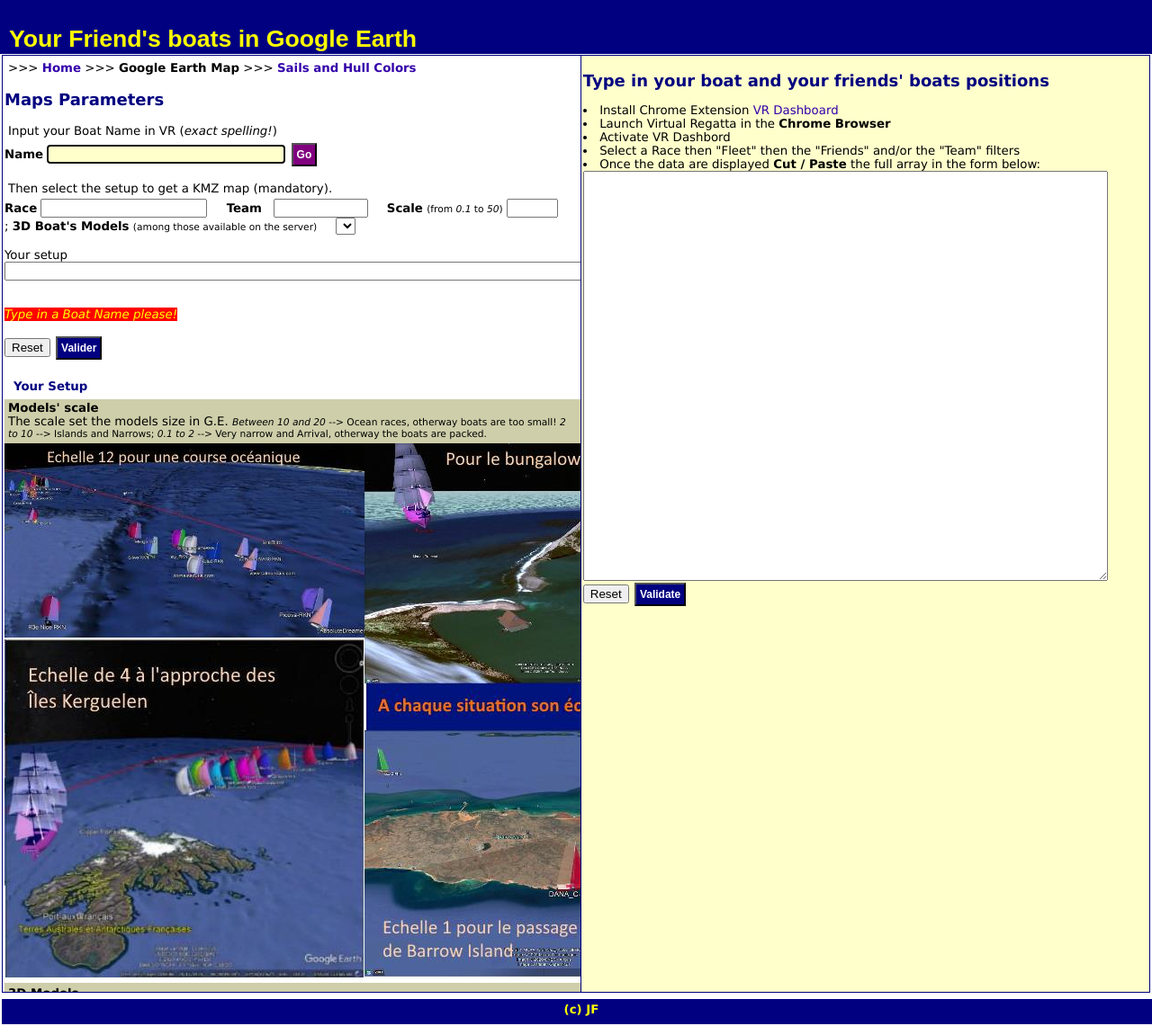
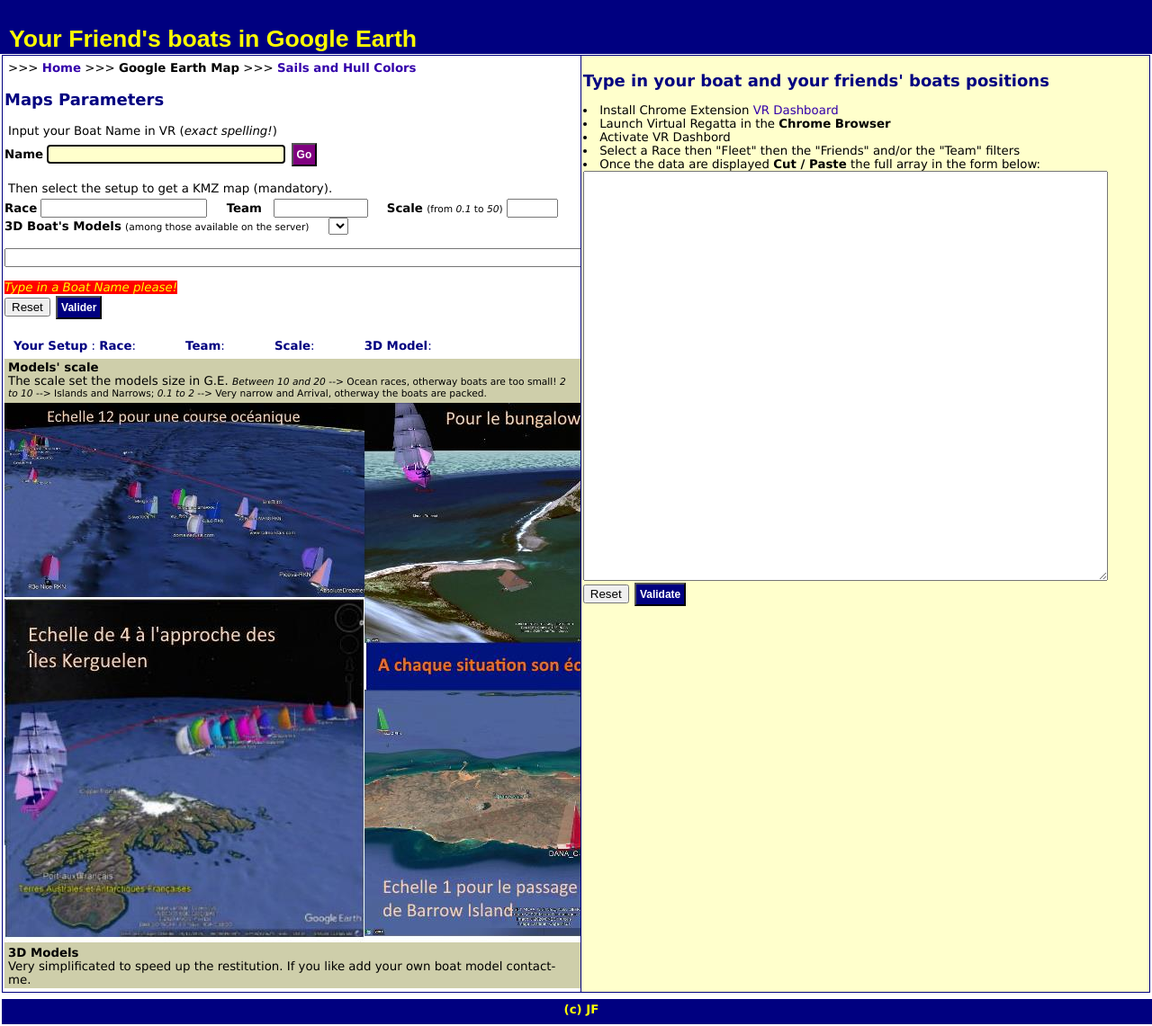
Before and after one commit to jf44/cartesrkn, a PHP site: page /voilevirtuelle/cartes_rkn_en.html in a window 1280 px wide. Shown: the whole page at 90% size. Run offline with PHP 8.4, Linux system fonts and the light colour scheme; lists and menus that the app fills with data are empty.

Commit message:
Signed-off-by: JF44 <jean.fruitet@gmail.com>

```diff
--- a/cartes_rkn_en.html
+++ b/cartes_rkn_en.html
@@ -37,27 +37,26 @@
 &nbsp; &nbsp;
 <label for="cScale"><b>Scale</b></label> <span class="small"> (from <i>0.1</i> to <i>50</i>)</span>
 <input type="text" name="cScale" id="cScale" size="4" maxsize="4" value="" onchange="placerUneValeur(2);"/>
-<br />;
+<br />
 <label for="cModele"><b>3D Boat's Models</b></label> <span class="small"> (among those available on the server)</span>
 &nbsp; &nbsp; <select name="cModele" id="cModele" onchange="placerUneValeur(3);">
 </select>
-<br /><br />
-<label for="params">Your setup</label>
+<br /><label for="params"></label>
 <br />
 <input type="text" name="params" id="params" size="80" maxsize="255" value="" />
 <br /><br />
-<br /><i><span class="error"><label id="imputvalue"></label></span></i>
-<br /><br />
+<i><span class="error"><label id="imputvalue"></label></span></i>
+<br />
 <input type="reset" >
 <input id="submitBtn1" type="submit" name="action" value="Valider" />
 </form>
 
 <div id="maPalette">
-<p align="center"><b>Your Setup</b>
-&nbsp; &nbsp; <label id="lCourse">&nbsp; &nbsp; &nbsp; &nbsp; &nbsp; &nbsp;</label>
-&nbsp; &nbsp; <label id="lTeam">&nbsp; &nbsp; &nbsp; &nbsp; &nbsp; &nbsp;</label>
-&nbsp; &nbsp; <label id="lScale">&nbsp; &nbsp; &nbsp; &nbsp; &nbsp; &nbsp;</label>
-&nbsp; &nbsp; <label id="lModele">&nbsp; &nbsp; &nbsp; &nbsp; &nbsp; &nbsp;</label>
+<p align="center"><b>Your Setup</b> :
+<b>Race</b>: <label id="lCourse">&nbsp; &nbsp; &nbsp; &nbsp; &nbsp; &nbsp;</label>
+<b>Team</b>: <label id="lTeam">&nbsp; &nbsp; &nbsp; &nbsp; &nbsp; &nbsp;</label>
+<b>Scale</b>: <label id="lScale">&nbsp; &nbsp; &nbsp; &nbsp; &nbsp; &nbsp;</label>
+<b>3D Model</b>: <label id="lModele">&nbsp; &nbsp; &nbsp; &nbsp; &nbsp; &nbsp;</label>
 </p></div>
 
 <div id="ajaxBox"></div>
--- a/js/cartes_ge.js
+++ b/js/cartes_ge.js
@@ -89,7 +89,7 @@
 		break;
   		case 2 :
 		var input = document.getElementById("cScale").value;
-        console.debug("Saisie "+input);
+        // console.debug("Saisie "+input);
         var valeur = parseFloat(input);
         if (isNaN(valeur) )
 		{
@@ -100,7 +100,7 @@
             document.getElementById("imputvalue").innerHTML = "Ce n'est pas un nombre !";
 			return false;
 		}
-        console.debug("Valeur "+valeur);
+        //console.debug("Valeur "+valeur);
 
 		tparam[2]= valeur;
 		scale = valeur;
@@ -130,7 +130,7 @@
             strparams+=tparam[i]+",";
 		}
         strparams+=tparam[3];
-        console.debug(strparams);
+        //console.debug(strparams);
         set_params();
 		document.steering.submitBtn1.focus() ;
 		message =  "Vous pouvez maintenant valider vos choix... / You can validate your choices...";
--- a/js/set_params.js
+++ b/js/set_params.js
@@ -203,13 +203,14 @@
 					{
  						if ((this.response!==undefined) && (this.response.length>0))
 						{
-                            console.debug("RESPONSE : "+this.responseText);
+                            //console.debug("RESPONSE : "+this.responseText);
 							var obj = JSON.parse(this.responseText);
   							// Accessing individual value from JS object
 							if (obj.modeles)
 							{
-								console.debug("MODELES  : "+obj.modeles);
+								//console.debug("MODELES  : "+obj.modeles);
 								tmodeles=obj.modeles.split(",");
+								modele=tmodeles[0];
                                 select_modele_3D();
 							}
                             else
--- a/select_param.css
+++ b/select_param.css
@@ -141,7 +141,7 @@
 div#maPalette {
 	clear : both;
  	position:relative;
-	width:480px;
+	width:900px;
 	height:20px;
     z-index: 1;
     background-color:white;
--- a/webservice/data/ge_params.csv
+++ b/webservice/data/ge_params.csv
@@ -1,2 +1,2 @@
-Iroizo C-RKN;VGv2020,C-RKN,7,IMOCA
+Iroizo C-RKN;vgv2020,C-RKN,6,IMOCA
 azert;VGv2020,C-RKN,4,IMOCA
--- a/webservice/trajectoires/VGv2020_DANA_C-RKN.json
+++ b/webservice/trajectoires/VGv2020_DANA_C-RKN.json
@@ -1 +1 @@
-{"trajectoire":"56.490930555556!-45.320844444444;70.151047222222!-49.347402777778;70.244475!-49.369552777778;70.608452777778!-49.092580555556;69.617441666667!-48.306538888889;71.854658333333!-45.676744444444;74.341680555556!-43.043033333333;77.550416666667!-37.761952777778;77.888777777778!-38.162038888889;83.089088888889!-37.854647222222;85.872386111111!-37.484733333333;88.071533333333!-37.174605555556;93.627172222222!-39.8379;96.326727777778!-39.158066666667;93.096980555556!-37.930986111111;95.275527777778!-37.262797222222;97.724441666667!-36.325586111111;101.79558611111!-34.590594444444;114.04926111111!-30.055002777778;113.74561944444!-28.423225;113.75837222222!-28.497736111111;114.06593888889!-27.906236111111;114.04821111111!-27.697541666667;113.81446388889!-27.035475;113.46995555556!-26.566827777778;112.68601944444!-25.958575;112.68755555556!-25.685186111111;112.32389722222!-24.600455555556;113.24446388889!-23.027419444444;113.65965277778!-22.315597222222;115.60011944444!-20.457391666667;115.50976944444!-20.361102777778;115.31710277778!-20.808155555556;116.05767777778!-20.425697222222;116.79878611111!-20.019522222222;116.95894444444!-19.467030555556;117.39693611111!-18.140263888889;117.73833611111!-15.883669444444;117.42411944444!-14.637280555556"}
+{"trajectoire":"56.490930555556!-45.320844444444;70.151047222222!-49.347402777778;70.244475!-49.369552777778;70.608452777778!-49.092580555556;69.617441666667!-48.306538888889;71.854658333333!-45.676744444444;74.341680555556!-43.043033333333;77.550416666667!-37.761952777778;77.888777777778!-38.162038888889;83.089088888889!-37.854647222222;85.872386111111!-37.484733333333;88.071533333333!-37.174605555556;93.627172222222!-39.8379;96.326727777778!-39.158066666667;93.096980555556!-37.930986111111;95.275527777778!-37.262797222222;97.724441666667!-36.325586111111;101.79558611111!-34.590594444444;114.04926111111!-30.055002777778;113.74561944444!-28.423225;113.75837222222!-28.497736111111;114.06593888889!-27.906236111111;114.04821111111!-27.697541666667;113.81446388889!-27.035475;113.46995555556!-26.566827777778;112.68601944444!-25.958575;112.68755555556!-25.685186111111;112.32389722222!-24.600455555556;113.24446388889!-23.027419444444;113.65965277778!-22.315597222222;115.60011944444!-20.457391666667;115.50976944444!-20.361102777778;115.31710277778!-20.808155555556;116.05767777778!-20.425697222222;116.79878611111!-20.019522222222;116.95894444444!-19.467030555556;117.39693611111!-18.140263888889;117.73833611111!-15.883669444444;117.42411944444!-14.637280555556;117.16200555556!-13.596561111111"}
--- a/webservice/trajectoires/VGv2020_EoliaMC-RKN.json
+++ b/webservice/trajectoires/VGv2020_EoliaMC-RKN.json
@@ -1 +1 @@
-{"trajectoire":"72.411144444444!-49.143805555556;71.780502777778!-49.202855555556;70.491069444444!-49.405905555556;69.518494444444!-48.823136111111;68.865905555556!-48.421691666667;71.070202777778!-46.121391666667;74.423197222222!-43.132125;76.881069444444!-40.389394444444;81.195436111111!-37.948072222222;85.622180555556!-39.107177777778;87.657825!-41.541508333333;90.515502777778!-42.063091666667;100.86874722222!-41.902527777778;104.3134!-40.576313888889;106.63328888889!-39.303252777778;109.33493611111!-37.793336111111;112.61739444444!-34.766655555556;113.7121!-29.3544;114.12141111111!-28.493986111111;114.15629166667!-28.136925;113.64568333333!-26.877263888889;113.26388333333!-26.410761111111;113.09973333333!-25.500775;113.03808888889!-24.996075;112.57673611111!-23.785883333333;113.59998888889!-22.315638888889;114.16403611111!-21.781986111111;115.35189722222!-20.747838888889;115.616625!-20.502158333333;115.43577777778!-20.442772222222;115.91408611111!-20.790938888889;116.63186666667!-20.627730555556;117.47428611111!-19.286863888889;117.81915!-16.677183333333;117.61161111111!-15.259663888889"}
+{"trajectoire":"72.411144444444!-49.143805555556;71.780502777778!-49.202855555556;70.491069444444!-49.405905555556;69.518494444444!-48.823136111111;68.865905555556!-48.421691666667;71.070202777778!-46.121391666667;74.423197222222!-43.132125;76.881069444444!-40.389394444444;81.195436111111!-37.948072222222;85.622180555556!-39.107177777778;87.657825!-41.541508333333;90.515502777778!-42.063091666667;100.86874722222!-41.902527777778;104.3134!-40.576313888889;106.63328888889!-39.303252777778;109.33493611111!-37.793336111111;112.61739444444!-34.766655555556;113.7121!-29.3544;114.12141111111!-28.493986111111;114.15629166667!-28.136925;113.64568333333!-26.877263888889;113.26388333333!-26.410761111111;113.09973333333!-25.500775;113.03808888889!-24.996075;112.57673611111!-23.785883333333;113.59998888889!-22.315638888889;114.16403611111!-21.781986111111;115.35189722222!-20.747838888889;115.616625!-20.502158333333;115.43577777778!-20.442772222222;115.91408611111!-20.790938888889;116.63186666667!-20.627730555556;117.47428611111!-19.286863888889;117.81915!-16.677183333333;117.61161111111!-15.259663888889;117.41424722222!-14.091391666667"}
--- a/webservice/trajectoires/VGv2020_GarosseC-RKN.json
+++ b/webservice/trajectoires/VGv2020_GarosseC-RKN.json
@@ -1 +1 @@
-{"trajectoire":"73.53245!-49.576655555556;72.955391666667!-49.570125;71.142127777778!-49.825430555556;70.458194444444!-49.432641666667;69.173336111111!-48.61925;69.612736111111!-47.837416666667;71.766447222222!-45.587472222222;74.829813888889!-42.559238888889;77.206272222222!-40.103577777778;77.382875!-38.504655555556;77.917658333333!-38.406238888889;80.258519444444!-40.935875;84.275716666667!-41.005788888889;86.591266666667!-42.366341666667;97.915538888889!-42.080855555556;101.94605833333!-42.023880555556;106.00051111111!-41.047391666667;109.14456666667!-39.350911111111;112.49901388889!-36.66325;114.89568333333!-30.569433333333;113.723675!-28.4163;113.65353055556!-27.676513888889;113.81162777778!-27.306127777778;113.19777222222!-26.245372222222;112.967375!-25.802458333333;113.38938888889!-25.882022222222;113.39811944444!-24.824666666667;112.75482777778!-23.618652777778;113.57378055556!-22.293630555556;114.16812777778!-21.784113888889;115.58781111111!-20.377541666667;115.42711111111!-20.529202777778;115.25258888889!-20.976175;116.098025!-20.690747222222;116.71485555556!-20.090230555556;117.51541666667!-18.710541666667;117.583!-16.200738888889;117.27992777778!-14.954338888889"}
+{"trajectoire":"73.53245!-49.576655555556;72.955391666667!-49.570125;71.142127777778!-49.825430555556;70.458194444444!-49.432641666667;69.173336111111!-48.61925;69.612736111111!-47.837416666667;71.766447222222!-45.587472222222;74.829813888889!-42.559238888889;77.206272222222!-40.103577777778;77.382875!-38.504655555556;77.917658333333!-38.406238888889;80.258519444444!-40.935875;84.275716666667!-41.005788888889;86.591266666667!-42.366341666667;97.915538888889!-42.080855555556;101.94605833333!-42.023880555556;106.00051111111!-41.047391666667;109.14456666667!-39.350911111111;112.49901388889!-36.66325;114.89568333333!-30.569433333333;113.723675!-28.4163;113.65353055556!-27.676513888889;113.81162777778!-27.306127777778;113.19777222222!-26.245372222222;112.967375!-25.802458333333;113.38938888889!-25.882022222222;113.39811944444!-24.824666666667;112.75482777778!-23.618652777778;113.57378055556!-22.293630555556;114.16812777778!-21.784113888889;115.58781111111!-20.377541666667;115.42711111111!-20.529202777778;115.25258888889!-20.976175;116.098025!-20.690747222222;116.71485555556!-20.090230555556;117.51541666667!-18.710541666667;117.583!-16.200738888889;117.27992777778!-14.954338888889;116.9796!-13.8688"}
--- a/webservice/trajectoires/VGv2020_Iroizo C-RKN.json
+++ b/webservice/trajectoires/VGv2020_Iroizo C-RKN.json
@@ -1 +1 @@
-{"trajectoire":"48.912763888889!-42.300238888889;68.519372222222!-49.411283333333;68.675697222222!-49.683383333333;70.269722222222!-49.6948;70.343686111111!-49.493805555556;68.33635!-49.687275;71.158375!-46.347116666667;73.999927777778!-43.514686111111;76.835402777778!-40.927230555556;77.517594444444!-38.622591666667;78.13555!-38.363783333333;82.728483333333!-38.800994444444;84.768794444444!-40.105736111111;87.079138888889!-41.251272222222;97.560311111111!-41.972288888889;101.53125833333!-41.538025;105.01139166667!-40.293616666667;108.29997222222!-39.064786111111;111.36496666667!-36.567355555556;113.82816944444!-30.07335;113.19591388889!-27.451758333333;113.39161944444!-26.880127777778;112.79500555556!-25.826430555556;112.96100277778!-25.476427777778;113.16290833333!-26.127613888889;112.76951111111!-24.493;112.74502222222!-23.393705555556;113.70686111111!-22.107969444444;114.20728055556!-21.895375;115.35845277778!-20.545811111111;115.28103333333!-20.93095;115.64102222222!-20.728930555556;116.74156111111!-20.445472222222;117.53149444444!-19.098125;117.67916111111!-16.534186111111"}
+{"trajectoire":"48.912763888889!-42.300238888889;68.519372222222!-49.411283333333;68.675697222222!-49.683383333333;70.269722222222!-49.6948;70.343686111111!-49.493805555556;68.33635!-49.687275;71.158375!-46.347116666667;73.999927777778!-43.514686111111;76.835402777778!-40.927230555556;77.517594444444!-38.622591666667;78.13555!-38.363783333333;82.728483333333!-38.800994444444;84.768794444444!-40.105736111111;87.079138888889!-41.251272222222;97.560311111111!-41.972288888889;101.53125833333!-41.538025;105.01139166667!-40.293616666667;108.29997222222!-39.064786111111;111.36496666667!-36.567355555556;113.82816944444!-30.07335;113.19591388889!-27.451758333333;113.39161944444!-26.880127777778;112.79500555556!-25.826430555556;112.96100277778!-25.476427777778;113.16290833333!-26.127613888889;112.76951111111!-24.493;112.74502222222!-23.393705555556;113.70686111111!-22.107969444444;114.20728055556!-21.895375;115.35845277778!-20.545811111111;115.28103333333!-20.93095;115.64102222222!-20.728930555556;116.74156111111!-20.445472222222;117.53149444444!-19.098125;117.67916111111!-16.534186111111;117.22252222222!-14.133347222222"}
--- a/webservice/trajectoires/VGv2020_SrevnelaC-RKN.json
+++ b/webservice/trajectoires/VGv2020_SrevnelaC-RKN.json
@@ -1 +1 @@
-{"trajectoire":"55.221380555556!-44.654158333333;70.320394444444!-49.522738888889;68.623119444444!-49.287813888889;69.322627777778!-48.409616666667;71.386555555556!-46.256075;73.962522222222!-43.346191666667;76.044347222222!-40.682686111111;80.576411111111!-37.629480555556;80.049158333333!-37.677041666667;80.933113888889!-38.109688888889;83.828941666667!-38.420286111111;91.820977777778!-39.682697222222;95.308352777778!-40.039277777778;99.052825!-38.481927777778;101.92723611111!-37.050408333333;105.05829166667!-36.05895;110.3138!-33.796916666667;114.34228888889!-30.660655555556;113.82768888889!-28.638097222222;113.18396666667!-27.643013888889;113.35351388889!-27.144477777778;112.27395277778!-26.634991666667;112.10019444444!-26.3298;113.14723333333!-25.535902777778;112.57968333333!-25.034083333333;112.54179722222!-23.998175;113.27976111111!-22.588963888889;113.89250555556!-21.964780555556;115.629475!-20.413769444444;115.48690833333!-20.3789;115.30699444444!-20.827638888889;115.78609444444!-20.495172222222;116.89333055556!-20.186033333333;117.17904166667!-19.658852777778;117.76171666667!-18.307019444444;117.49636388889!-15.885111111111;117.08581111111!-14.721172222222"}
+{"trajectoire":"55.221380555556!-44.654158333333;70.320394444444!-49.522738888889;68.623119444444!-49.287813888889;69.322627777778!-48.409616666667;71.386555555556!-46.256075;73.962522222222!-43.346191666667;76.044347222222!-40.682686111111;80.576411111111!-37.629480555556;80.049158333333!-37.677041666667;80.933113888889!-38.109688888889;83.828941666667!-38.420286111111;91.820977777778!-39.682697222222;95.308352777778!-40.039277777778;99.052825!-38.481927777778;101.92723611111!-37.050408333333;105.05829166667!-36.05895;110.3138!-33.796916666667;114.34228888889!-30.660655555556;113.82768888889!-28.638097222222;113.18396666667!-27.643013888889;113.35351388889!-27.144477777778;112.27395277778!-26.634991666667;112.10019444444!-26.3298;113.14723333333!-25.535902777778;112.57968333333!-25.034083333333;112.54179722222!-23.998175;113.27976111111!-22.588963888889;113.89250555556!-21.964780555556;115.629475!-20.413769444444;115.48690833333!-20.3789;115.30699444444!-20.827638888889;115.78609444444!-20.495172222222;116.89333055556!-20.186033333333;117.17904166667!-19.658852777778;117.76171666667!-18.307019444444;117.49636388889!-15.885111111111;117.08581111111!-14.721172222222;117.10275833333!-13.682744444444"}
```
Also changed, not shown: cartes_rkn.html (+9 -9 lines), 1 other file.
